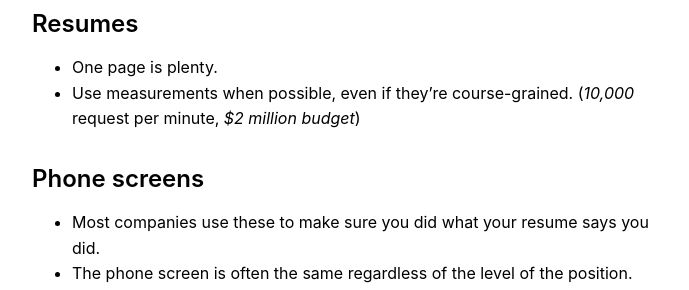
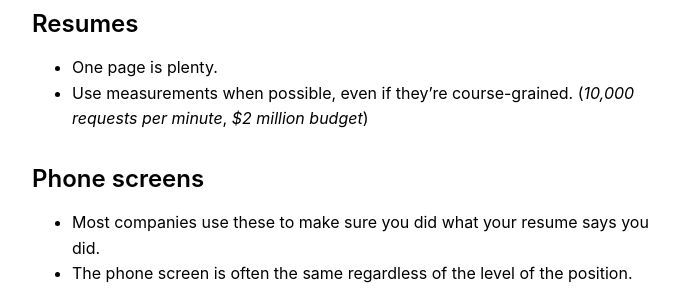
Before and after one commit to joelhawksley/identity, a Jekyll site: the page built from _posts/2021-11-18-advice-for-new-developers.md, in a window 1280 px wide. Shown: the part 448-738 px from the top of the page, without its empty margins (288-977 px from the left). Built offline with Jekyll 4.4.1, drawn with Linux system fonts in a browser that asks for light colours.

Commit message:
fix typo

```diff
--- a/_posts/2021-11-18-advice-for-new-developers.md
+++ b/_posts/2021-11-18-advice-for-new-developers.md
@@ -12,7 +12,7 @@ _The following is a collection of advice for new developers, especially those fr
 ## Resumes
 
 - One page is plenty.
-- Use measurements when possible, even if they're course-grained. (_10,000_ request per minute, _$2 million budget_)
+- Use measurements when possible, even if they're course-grained. (_10,000 requests per minute_, _$2 million budget_)
 
 ## Phone screens
 
```
